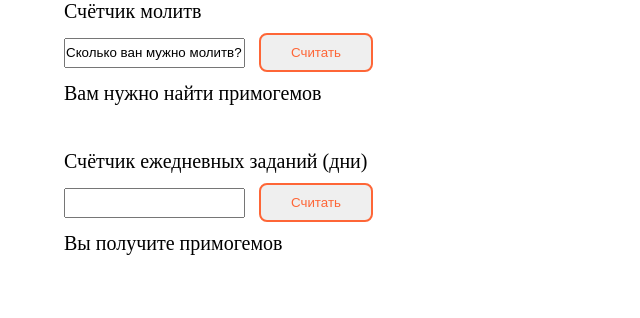
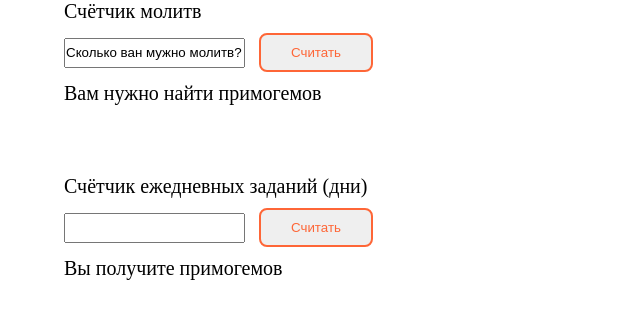
Before and after one commit to CoringPlay/calc-primogem, a plain HTML site: page index.html in a window 1280 px wide. Shown: the whole page, without its empty margins (0-640 px from the left). Drawn offline with Linux system fonts and the light colour scheme.

Commit message:
Update style.css
Изменение размера

```diff
--- a/style.css
+++ b/style.css
@@ -15,7 +15,7 @@ input
 }
 .molitva_iv_primogems
 {
-	height: 150px;
+	height: 175px;
 }
 .molitva_iv_primogems p
 {
@@ -23,7 +23,7 @@ input
 }
 .dayli_iv_primogems
 {
-	height: 150px;
+	height: 175px;
 }
 .dayli_iv_primogems p
 {
```
